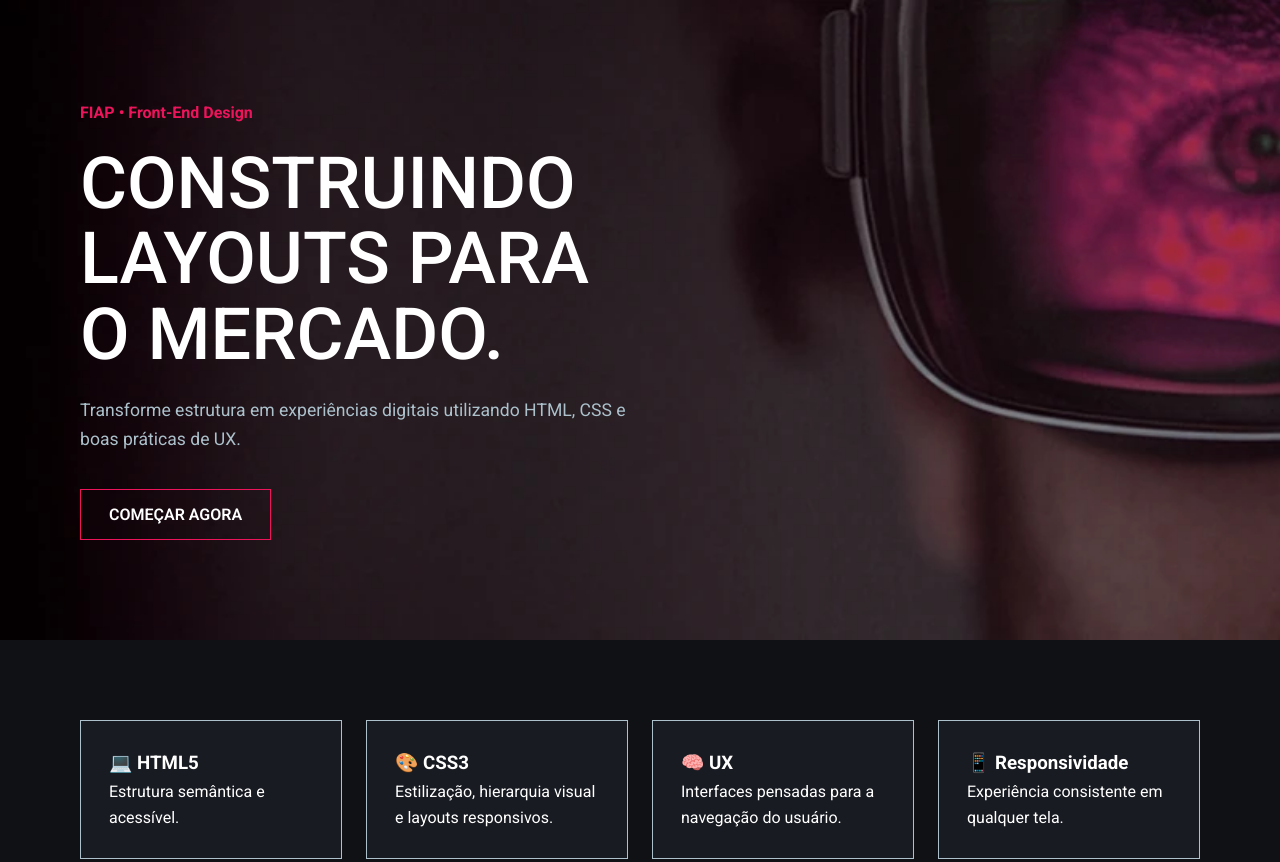
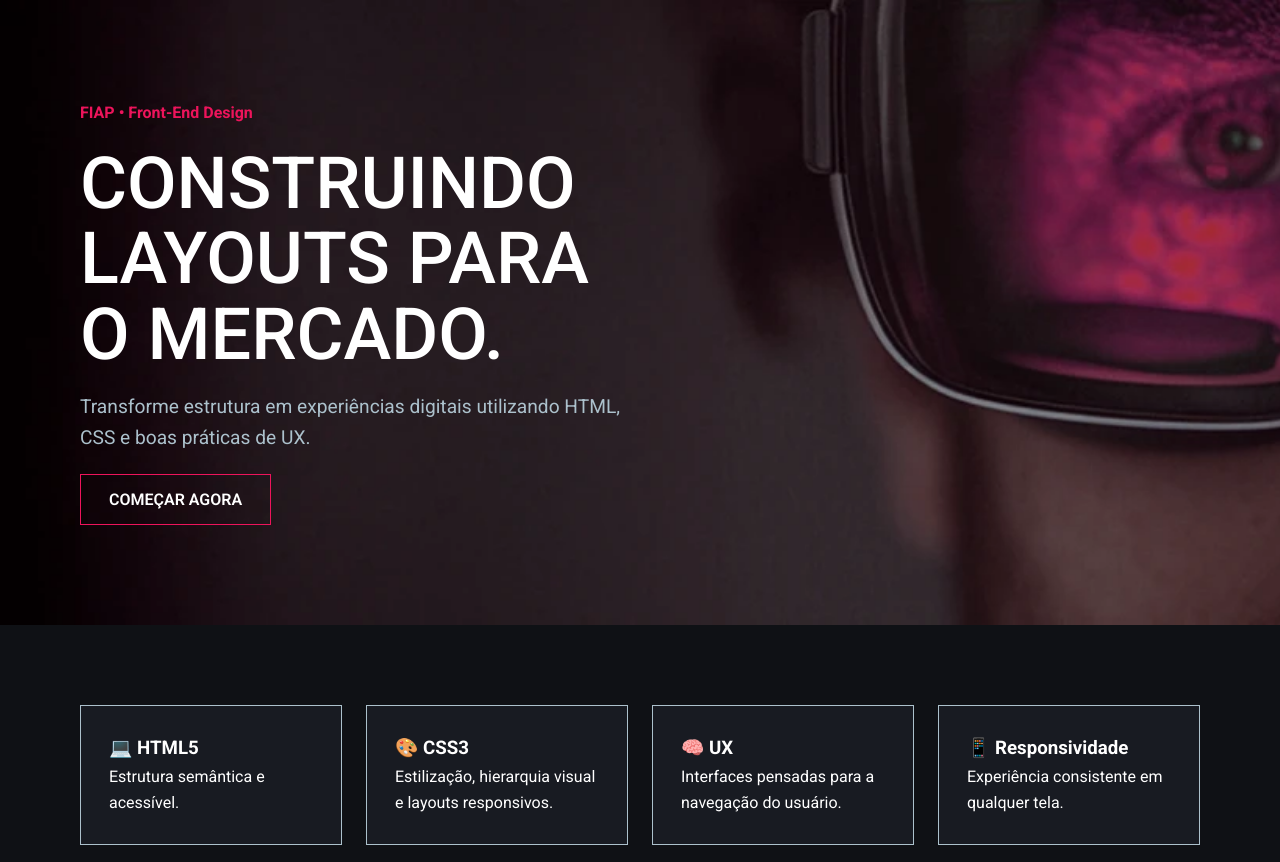
Before and after one commit to nicolasenne/fiap-interview, a plain HTML site: page final/index.html in a window 1280 px wide. Shown: the top 862 px of the page. Drawn offline with Linux system fonts and the light colour scheme.

Commit message:
'fix: css updates'

```diff
--- a/final/style.css
+++ b/final/style.css
@@ -22,46 +22,45 @@ body {
 
 /* Container */
 .container {
-  width: min(1120px, 90%);
+  width: 1120px;
   margin: 0 auto;
 }
 
 /* Hero */
+.hero {
+  padding-block: 100px;
+  background-image: url("assets/hero-img.webp");
+  background-size: cover;
+}
+
 .hero-content {
   max-width: 560px;
-}
-
-.hero {
-  padding-block: 100px;
   display: flex;
-  align-items: center;
-  background-image: url("assets/hero-img.webp");
-  background-size: cover;
+  flex-direction: column;
+  gap: 20px;
 }
 
 .uptitle {
   display: inline-block;
   color: var(--magenta);
   font-weight: 700;
-  margin-bottom: 20px;
 }
 
 h1 {
   font-size: 4.5rem;
   line-height: 1.05;
-  margin-bottom: 24px;
   font-weight: 500;
 }
 
 .hero p {
-  font-size: 1.1rem;
+  font-size: 1.2rem;
   color: var(--gray);
-  margin-bottom: 36px;
 }
 
 /* Button */
 .btn {
   display: inline-block;
+  width: fit-content;
   padding: 12px 28px;
   border: 1px solid var(--magenta);
   text-decoration: none;
@@ -137,6 +136,10 @@ footer {
 
 /* Responsive */
 @media(max-width:900px) {
+  .container {
+    width: 90%;
+  }
+
   .hero h1 {
     font-size: 3rem;
   }
```
Also changed, not shown: template/index.html (+1 -1 lines), 1 other file.
